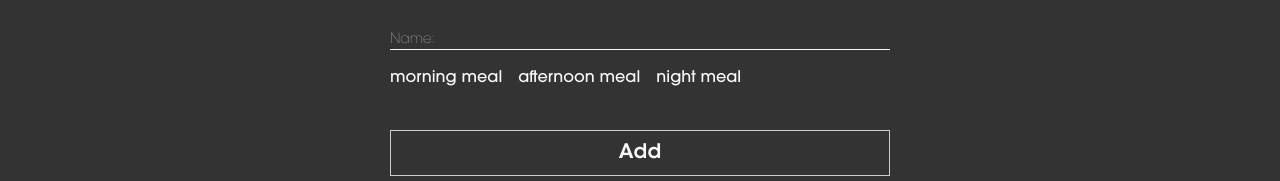
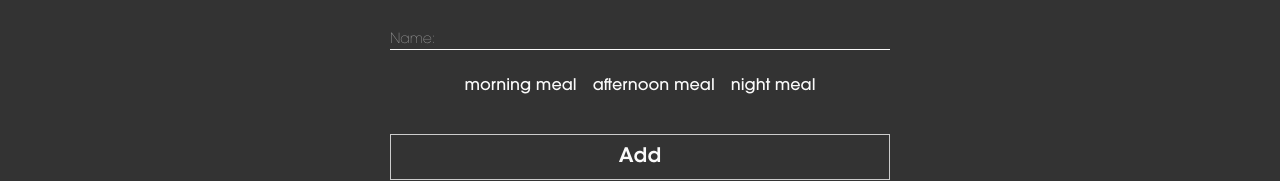
Before and after one commit to andre-araujo/fitness-app, a React app: page / in a window 1280 px wide. Shown: the part 132-313 px from the top of the page. Built offline with nearby package versions, Linux system fonts and the light colour scheme; no server answers.

Commit message:
issue #20 | update Radio component layout

```diff
--- a/src/components/common/Radio/styles.css
+++ b/src/components/common/Radio/styles.css
@@ -2,10 +2,7 @@
     display: inline-block;
     margin-bottom: 0.725rem;
     text-align: center;
-}
-
-.radio:not(:first-child) {
-    margin-left: 1rem;
+    margin: 0.5rem;
 }
 
 .radio__field {
--- a/src/components/pages/Home/DashboardAddItem/styles.css
+++ b/src/components/pages/Home/DashboardAddItem/styles.css
@@ -6,5 +6,6 @@
 }
 
 .dashboard-add-item__radio-group {
+    text-align: center;
     margin-bottom: 2rem;
 }
```
